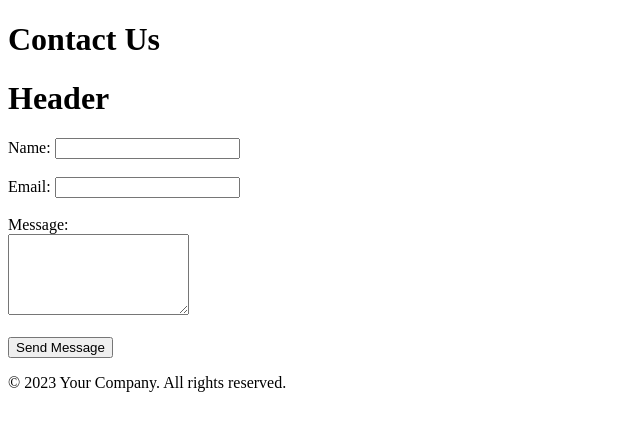
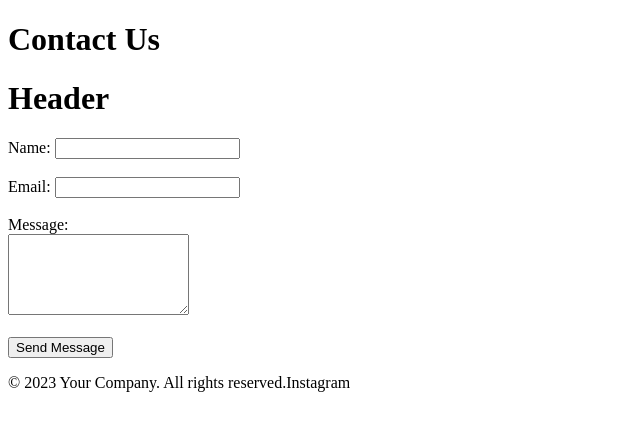
Before and after one commit to Akshaysachu007/test_html, a plain HTML site: page index.html in a window 1280 px wide. Shown: the full height of the page, 0-640 px from the left. Drawn offline with Linux system fonts and the light colour scheme.

Commit message:
edited footer

```diff
--- a/index.html
+++ b/index.html
@@ -27,7 +27,7 @@
 
 		<button type="submit">Send Message</button>
 		<footer>
-			<p>&copy; 2023 Your Company. All rights reserved.</p>
+			<p>&copy; 2023 Your Company. All rights reserved.Instagram</p>
 		</footer>
 	</form>
 </body>
```
